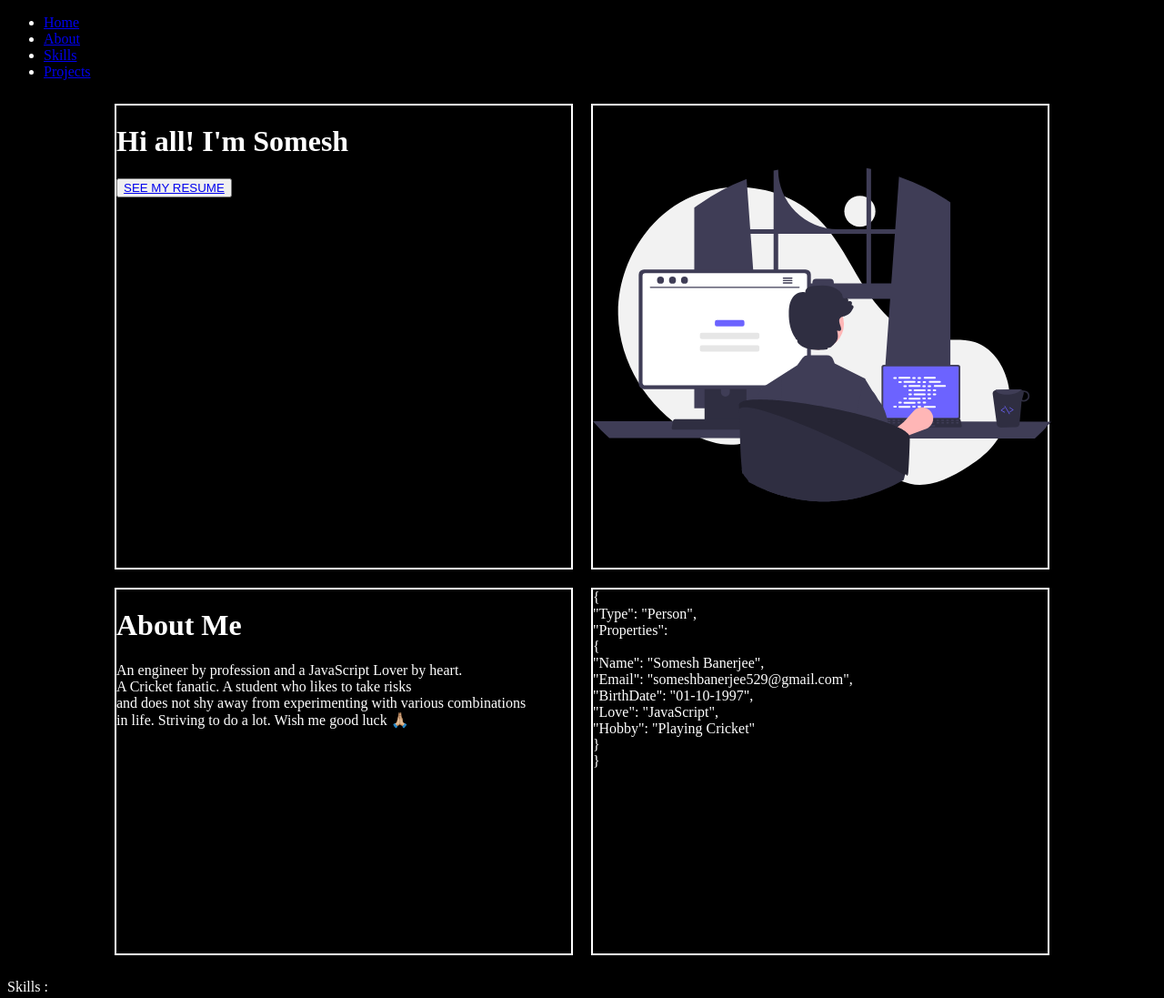
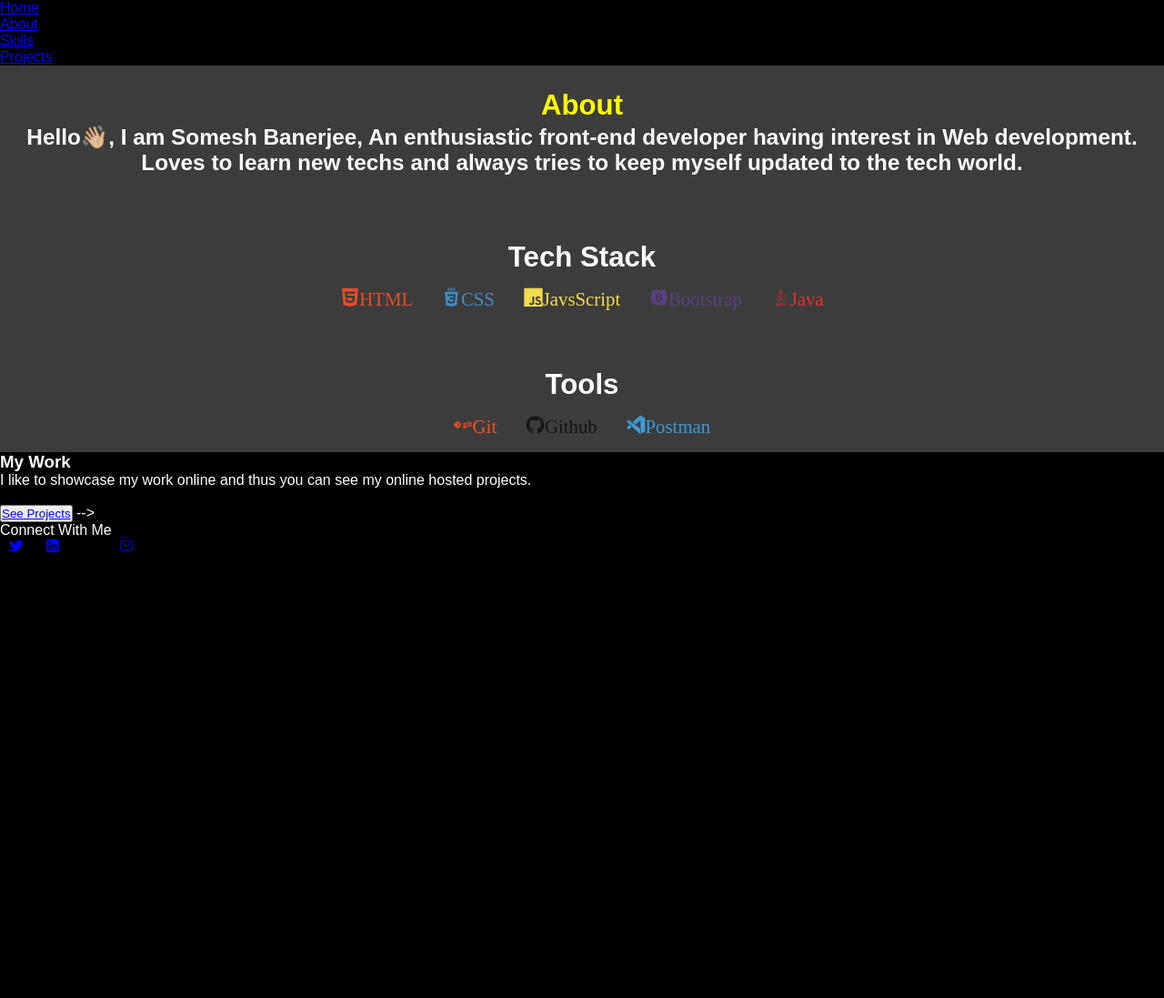
Before and after one commit to Somesh11097/Portfolio, a plain HTML site: page index.html in a window 1280 px wide. Shown: the top 1097 px of the page at 91% size. After the commit the page ends 800 px from the top, so only its background shows below. Drawn offline with nearby package versions, Linux system fonts and the light colour scheme.

Commit message:
commit
Added about me section

```diff
--- a/index.html
+++ b/index.html
@@ -9,6 +9,9 @@
 
 
     <title>Portfolio | Somesh Banerjee</title>
+
+    <link rel="stylesheet" href="https://cdn.jsdelivr.net/gh/devicons/devicon@v2.15.1/devicon.min.css">
+
 </head>
 <body>
 
@@ -26,7 +29,7 @@
 
     <!-- hero-section starts from here -->
 
-    <div class="main-container">
+    <!-- <div class="main-container">
 
       <div class="flexbox box-1">
         <p><h1>Hi all! I'm Somesh</h1></p>
@@ -38,56 +41,55 @@
        <img src="./images/undraw_programming_re_kg9v.svg" alt="Avatar" width="504px" height="504px">
 
     </div>
-    </div>
+    </div> -->
 
-    <div class="main-container">
-       <div class="flexbox box-3"> <p><h1>About Me</h1></p>
-        <span>An engineer by profession and a JavaScript Lover by heart.<br> A Cricket fanatic. A student who likes to take risks <br> and does not shy away from experimenting with various combinations<br> in life. Striving to do a lot. Wish me good luck 🙏🏼</span><br></div>
+    <div class="content">
+        <div class="about-me" style="color:yellow"><p><h2>About</h2> </p></div>
+        <p><h3>Hello👋🏼, I am Somesh Banerjee, An enthusiastic front-end developer having interest in Web development. Loves to learn new techs and always tries to keep myself updated to the tech world.</h3></p>
+        <div class = "techstacks"><br>
+            <h2>Tech Stack</h2>
+            <div class="techstack-warpper">
+                <div class="tech-icon-wrapper"> <i class="devicon-html5-plain colored">HTML</i></div>
 
-       <div class="flexbox box-4">
-        <span>{<br>
-            "Type":  "Person",<br>
-            "Properties":<br>
-            {<br>
-            "Name":  "Somesh Banerjee",<br>
-            "Email":  "someshbanerjee529@gmail.com",<br>
-            "BirthDate":  "01-10-1997",<br>
-            "Love":  "JavaScript",<br>
-            "Hobby":  "Playing Cricket"<br>
-            }<br>
-            }</span>
-       </div>
-    </div>
+                <div class="tech-icon-wrapper"><i class="devicon-css3-plain-wordmark colored">CSS</i></div>
+
+                <div class="tech-icon-wrapper"> <i class="devicon-javascript-plain colored">JavsScript</i></div>
+
+                <div class="tech-icon-wrapper"><i class="devicon-bootstrap-plain colored">Bootstrap</i></div>
+
+                <div class="tech-icon-wrapper"> <i class="devicon-java-plain-wordmark colored">Java</i></div>
 
 
-    <div class="container-3">
-        <!-- All the details of my skills will be mentioned here -->
-        <!-- <span><p><img src="./images/tech/undraw_static_assets_rpm6.svg" alt="Technology" width="300px" height="300px"></p></span> -->
+            </div>
+            <div class="tools"><h2>Tools</h2></div>
+            <div class="tools-wrapper">
+                <div class="tools-icon-wrapper"><i class="devicon-git-plain-wordmark colored">Git</i></div>
+                <div class="tools-icon-wrapper"><i class="devicon-github-original colored">Github</i></div>
+                <div class="tools-icon-wrapper"><i class="devicon-vscode-plain colored">Postman</i></div>
 
-        <p>Skills :
-            <!-- <table style="width: 100%;"> -->
+
+
+
+
+            </div>
+            </div>
+        </div>
+    </div>
 
 
 
 
 
 
-        </p>
+    <!-- <div class="container-4">
+        <!-- Details of the project will be mentioned here along with the github repo and live links to the projects -->
 
-
-
-
-    </div><br>
-
-    <div class="container-4">
-        <!-- Details of the project will be mentioned here along with the github repo and live links to the projects -->
-        <span><p><img src="./images/project/undraw_project_completed_re_jr7u.svg" alt="Technology" width="300px" height="300px"></p></span>
-        <p><h3>Projects :</h3></p>
+        <div><p><h3>My Work</h3></p></div>
         <p>I like to showcase my work online and thus you can see my online hosted projects.</p><br>
         <button> <a href="./project.html" target="_blank"> See Projects</a></button>
 
 
-    </div>
+    </div> -->
 
     <footer class="footer">
 
--- a/styles.css
+++ b/styles.css
@@ -1,3 +1,10 @@
+*{
+    padding: 0;
+    margin: 0;
+    font-family: "Ubuntu", sans-serif;
+    box-sizing: border-box;
+
+}
 body{
     color: white;
     background-color: Black;
@@ -5,38 +12,58 @@ body{
 
 }
 
-.main-container{
-    display:flex;
-    justify-content: center;
+.content{
+    display: flex;
+    height: 100%;
+    width: 100%;
+    display: flex;
+    flex-direction: column;
+    align-items: center;
+    justify-content: space-between;
+    text-align: center;
+    color: white;
+    background-color: #3C3C3C;
+    font-size: 1.3rem;
 }
 
-.flexbox{
-    width:500px;
-    margin: 10px;
-    border: 2px solid white;
+.about-me{
+    max-width: 45rem;
+    line-height: 2.5rem;
+    margin-top: 1.5rem;
+}
 
+.techstacks{
+    margin-top: 3rem;
+}
 
+.techstack-warpper{
+    display: flex;
+    flex-wrap: wrap;
+    justify-content: center;
+    align-items: center;
 }
-.box-1{
-   min-height: 400px;
+.tech-icon-wrapper{
+    margin: 1rem;
+}
 
-
+.tools{
+    margin-top: 3rem;
 
 }
 
-.box-2{
-    min-height: 400px;
-
-
+.tools-wrapper{
+    display: flex;
+    flex-wrap: wrap;
+    justify-content: center;
+    align-items: center;
 }
 
-.box-3{
-    min-height: 400px;
-
+.tools-icon-wrapper{
+    margin: 1rem;
 }
 
-.box-4{
-    min-height: 400px;
+div{
+    display: block;
 }
 
 
```
